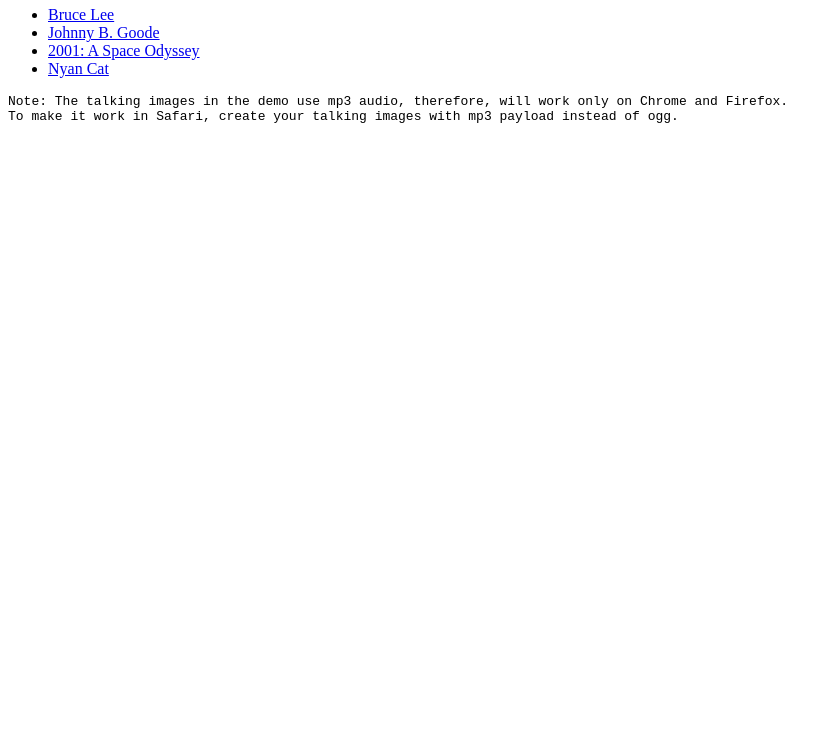
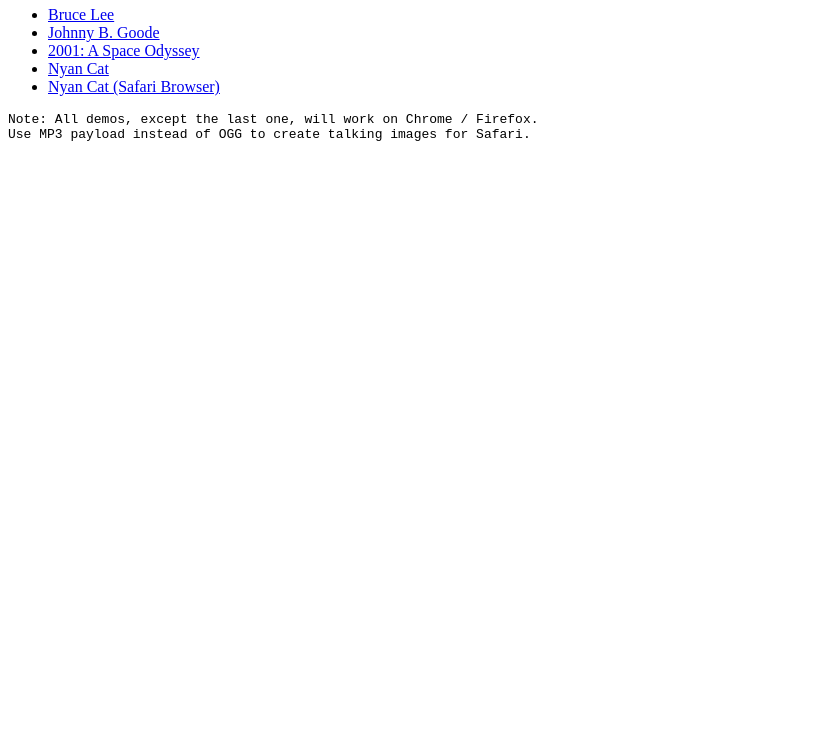
Before and after one commit to hacksparrow/talking-image, a website: page demos/public/demos.html in a window 1280 px wide. Shown: the part 60-800 px from the top of the page, without its empty margins (0-834 px from the left). Drawn offline with Linux system fonts and the light colour scheme; files whose address does not match are found by name.

Commit message:
added demo for safari

```diff
--- a/demos/public/demos.html
+++ b/demos/public/demos.html
@@ -10,10 +10,11 @@
     <li><a href="johnny.html">Johnny B. Goode</a></li>
     <li><a href="2001.html">2001: A Space Odyssey</a></li>
     <li><a href="nyan.html">Nyan Cat</a></li>
+    <li><a href="nyan-safari.html">Nyan Cat (Safari Browser)</a></li>
   </ul>
 <pre>
-Note: The talking images in the demo use mp3 audio, therefore, will work only on Chrome and Firefox.
-To make it work in Safari, create your talking images with mp3 payload instead of ogg.
+Note: All demos, except the last one, will work on Chrome / Firefox.
+Use MP3 payload instead of OGG to create talking images for Safari.
 </pre>
 </body>
 </html>
```
Also changed, not shown: demos/public/nyan-safari.html (added, +16 -0 lines), demos/public/nyan-safari.gif (added), 1 other file.
